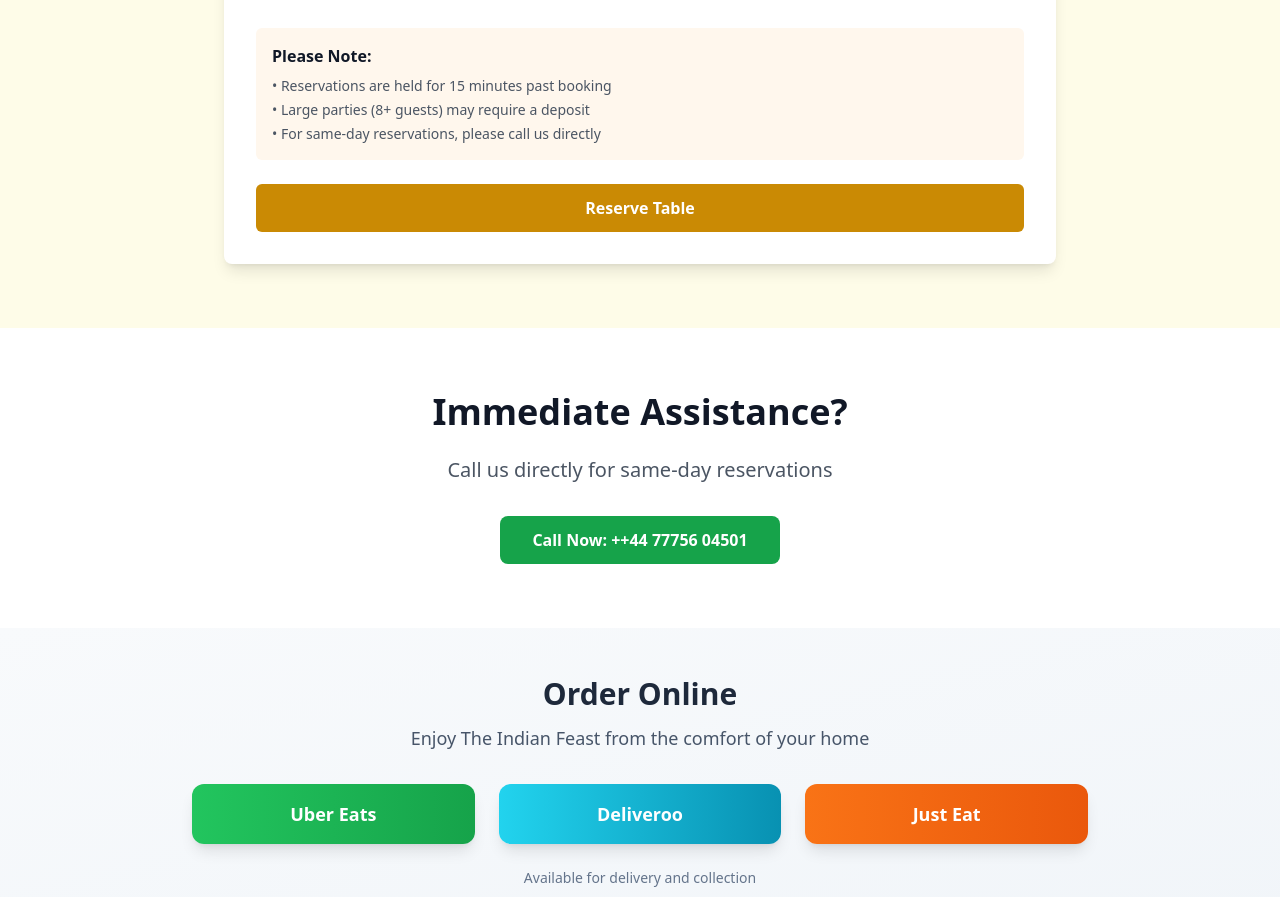
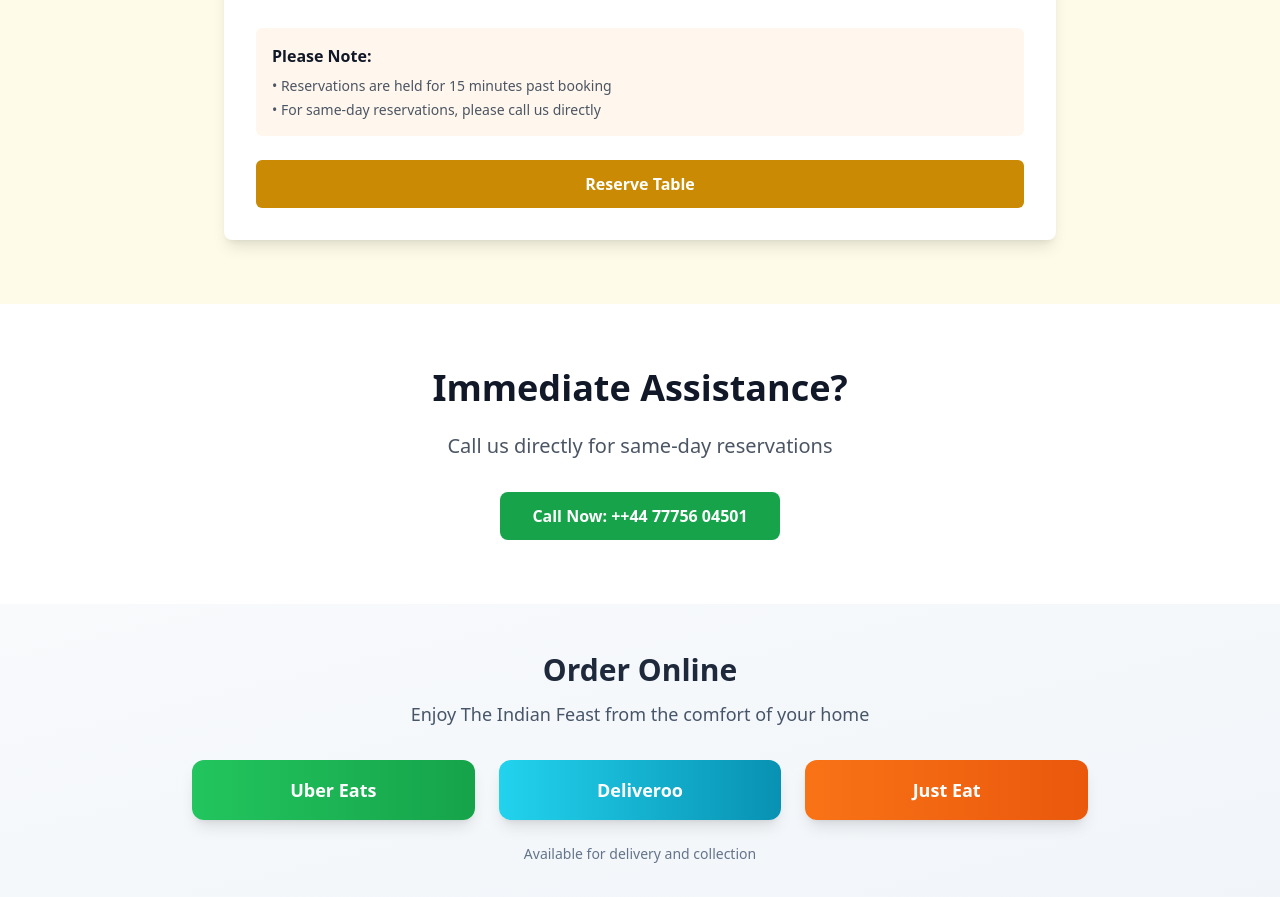
Before and after one commit to theindianfeast/the-indian-feast, a React (Vite) app: page /book-table in a window 1280 px wide. Shown: the part 1376-2273 px from the top of the page. Built offline with nearby package versions, Linux system fonts and the light colour scheme.

Commit message:
Update BookTable.tsx

```diff
--- a/src/pages/BookTable.tsx
+++ b/src/pages/BookTable.tsx
@@ -252,7 +252,6 @@
                 <h4 className="font-semibold text-gray-900 mb-2">Please Note:</h4>
                 <ul className="text-sm text-gray-600 space-y-1">
                   <li>• Reservations are held for 15 minutes past booking</li>
-                  <li>• Large parties (8+ guests) may require a deposit</li>
                   <li>• For same-day reservations, please call us directly</li>
                 </ul>
               </div>
```
